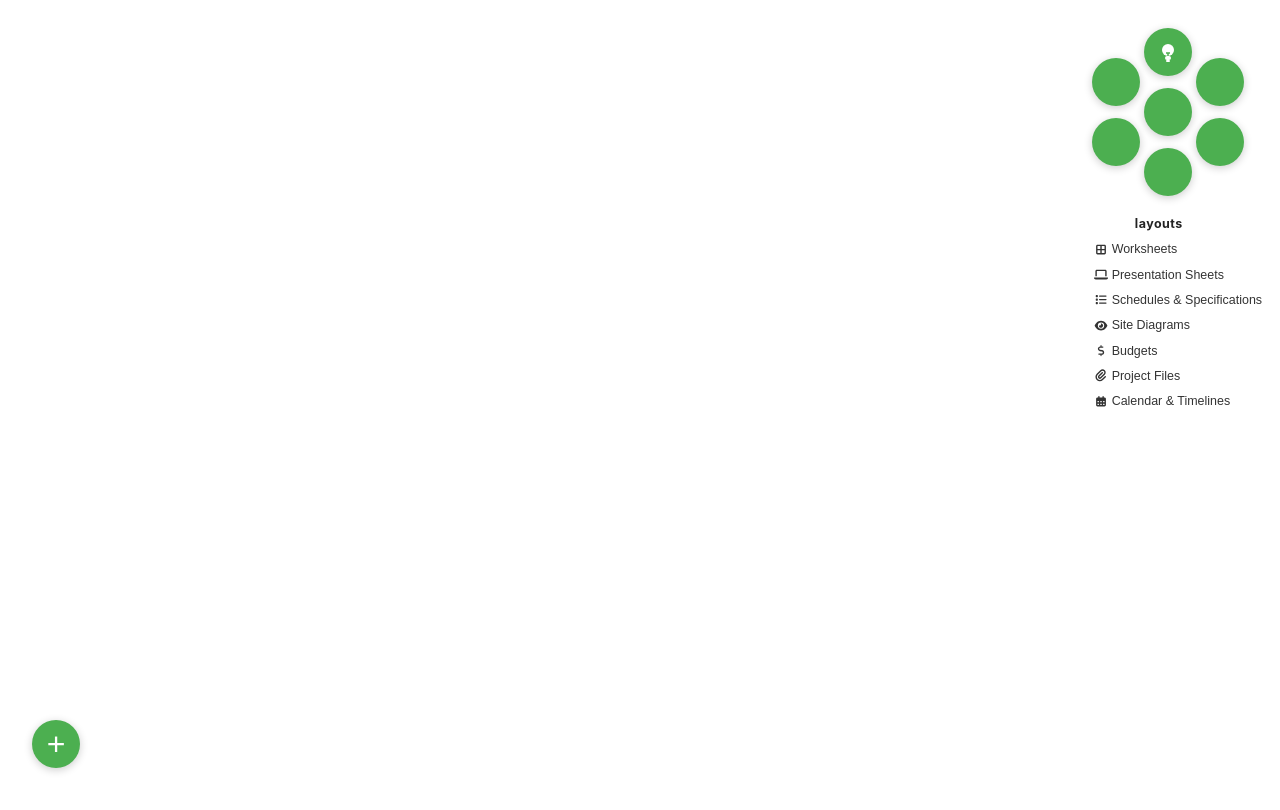
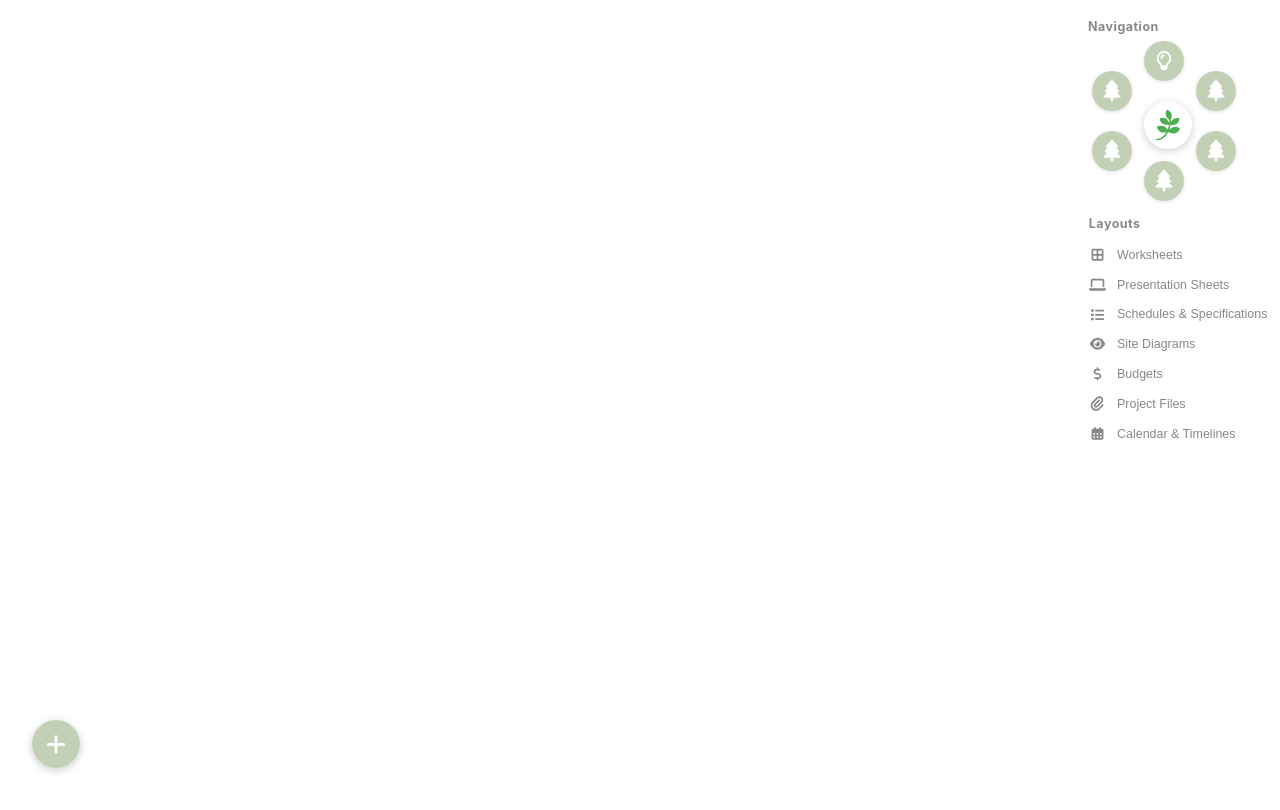
Before and after one commit to pacacodes/ELPACA, a React (Create React App) app in the folder frontend/: page / in a window 1280 px wide. Shown: the top 810 px of the page. Built offline with nearby package versions, Linux system fonts and the light colour scheme.

Commit message:
Add FontAwesome lightbulb icon and update button styles in App component

```diff
--- a/frontend/src/App.js
+++ b/frontend/src/App.js
@@ -1,8 +1,8 @@
 import React, { useState } from 'react';
 import { FontAwesomeIcon } from '@fortawesome/react-fontawesome';
-import { faTree, faCloud, faMountain, faThLarge, faLaptop, faList, faEye, faDollarSign, faPaperclip, faCalendarAlt } from '@fortawesome/free-solid-svg-icons';
+import { faTree, faCloud, faMountain, faThLarge, faLaptop, faList, faEye, faDollarSign, faPaperclip, faCalendarAlt, faPlus } from '@fortawesome/free-solid-svg-icons';
 import { faPagelines } from '@fortawesome/free-brands-svg-icons';
-// Removed duplicate import of faPagelines and faVine
+import { faLightbulb } from '@fortawesome/free-regular-svg-icons';
 
 function App() {
   const [popupOpen, setPopupOpen] = useState(false);
@@ -24,7 +24,7 @@ function App() {
           width: '48px',
           height: '48px',
           borderRadius: '50%',
-          background: '#4caf50',
+          background: 'rgba(168, 190, 150, 0.7)', // soft sage green, 70% opacity
           color: 'white',
           fontSize: '2rem',
           border: 'none',
@@ -33,11 +33,12 @@ function App() {
           display: 'flex',
           alignItems: 'center',
           justifyContent: 'center',
+          zIndex: 1002,
         }}
         aria-label="Add plant"
         onClick={() => setPopupOpen(true)}
       >
-        +
+        <FontAwesomeIcon icon={faPlus} style={{color: 'white', fontSize: '1.3rem'}} />
       </button>
 
       {/* Popup window */}
@@ -172,14 +173,19 @@ function App() {
         </div>
       )}
 
+      {/* Navigation title above circular array */}
+      <div style={{position:'fixed', right:'2rem', top:'1.2rem', width:'160px', display:'flex', justifyContent:'flex-start', marginBottom:'0.38rem', zIndex:1002}}>
+        <span style={{ color: '#888', fontWeight: 'bold', fontSize: '0.78rem', letterSpacing: '0.04em', textAlign: 'left' }}>Navigation</span>
+      </div>
       {/* Floating alpaca button in top right with 6 surrounding buttons */}
       <div style={{
         position: 'fixed',
         right: '2rem',
-        top: '2rem',
+        top: '2.8rem', // shift down to allow space for title
         width: '160px',
         height: '160px',
         pointerEvents: 'none',
+        zIndex: 1001,
       }}>
         {/* 6 surrounding buttons in a circle */}
         {[...Array(6)].map((_, i) => {
@@ -194,31 +200,27 @@ function App() {
                 position: 'absolute',
                 left: `${x}px`,
                 top: `${y}px`,
-                width: '48px',
-                height: '48px',
+                width: '40px',
+                height: '40px',
                 borderRadius: '50%',
-                background: '#4caf50',
-                color: 'white',
+                background: 'rgba(168, 190, 150, 0.7)',
                 border: 'none',
-                boxShadow: '0 2px 8px rgba(0,0,0,0.2)',
-                cursor: 'pointer',
+                boxShadow: '0 1px 4px rgba(0,0,0,0.12)',
                 display: 'flex',
                 alignItems: 'center',
                 justifyContent: 'center',
-                fontSize: '1.5rem',
+                fontSize: '1.2rem',
+                color: '#fff',
                 pointerEvents: 'auto',
+                zIndex: 1003,
               }}
               aria-label={`Circle button ${i+1}`}
             >
               {i === 0 ? (
-                <svg width="24" height="24" viewBox="0 0 24 24" fill="none" xmlns="http://www.w3.org/2000/svg">
-                  <circle cx="12" cy="10" r="6" fill="white" />
-                  <rect x="9" y="16" width="6" height="4" rx="2" fill="white" />
-                  <rect x="10" y="20" width="4" height="2" rx="1" fill="white" />
-                  <line x1="10" y1="13" x2="14" y2="13" stroke="#4caf50" strokeWidth="1.5" />
-                  <line x1="12" y1="13" x2="12" y2="16" stroke="#4caf50" strokeWidth="1.5" />
-                </svg>
-              ) : null}
+                <FontAwesomeIcon icon={faLightbulb} />
+              ) : (
+                <FontAwesomeIcon icon={faTree} />
+              )}
             </button>
           );
         })}
@@ -231,19 +233,20 @@ function App() {
             width: '48px',
             height: '48px',
             borderRadius: '50%',
-            background: '#4caf50',
-            color: 'white',
-            fontSize: '2rem',
+            background: '#fff',
+            color: '#4caf50',
             border: 'none',
             boxShadow: '0 2px 8px rgba(0,0,0,0.2)',
             cursor: 'pointer',
             display: 'flex',
             alignItems: 'center',
             justifyContent: 'center',
-            pointerEvents: 'auto',
+            fontSize: '2rem',
+            zIndex: 1004,
           }}
           aria-label="Alpaca"
         >
+          <FontAwesomeIcon icon={faPagelines} />
         </button>
       </div>
 
@@ -253,7 +256,7 @@ function App() {
         right: '2.5rem',
         top: 'calc(2rem + 180px)',
         display: 'flex',
-        flexDirection: 'column',
+        flexDirection: 'column', // restore to column
         alignItems: 'flex-start',
         gap: '0.35rem',
         background: 'rgba(60,60,60,0)',
@@ -262,59 +265,62 @@ function App() {
         boxShadow: 'none',
         minWidth: '60px',
         maxWidth: '140px',
+        zIndex: 1000,
       }}>
-        <div style={{width:'100%',display:'flex',justifyContent:'center',marginBottom:'0.18rem'}}>
-          <span style={{ color: '#222', fontWeight: 'bold', fontSize: '0.78rem', letterSpacing: '0.04em', textAlign: 'center', textTransform: 'lowercase' }}>layouts</span>
+        <div style={{width:'100%',display:'flex',justifyContent:'flex-start',marginBottom:'0.38rem'}}>
+          <span style={{ color: '#888', fontWeight: 'bold', fontSize: '0.78rem', letterSpacing: '0.04em', textAlign: 'left' }}>Layouts</span>
         </div>
+        <div style={{display:'flex',flexDirection:'column',gap:'0.35rem'}}>
           {/* Worksheets button */}
           <button style={{
-          display: 'flex', alignItems: 'center', gap: '0.25rem', background: 'rgba(60,60,60,0)', color: '#333', border: 'none', borderRadius: '6px', padding: '0.18rem 0.3rem', fontSize: '0.78rem', cursor: 'pointer', boxShadow: 'none', whiteSpace: 'nowrap', minWidth: '0'
+            display: 'flex', alignItems: 'center', gap: '0.7rem', background: 'rgba(60,60,60,0)', color: '#888', border: 'none', borderRadius: '6px', padding: '0.32rem 0.5rem', fontSize: '0.78rem', cursor: 'pointer', boxShadow: 'none', whiteSpace: 'nowrap', minWidth: '0'
           }}>
-          <FontAwesomeIcon icon={faThLarge} style={{fontSize:'0.9em'}} />
-          <span style={{fontSize:'0.78rem'}}>Worksheets</span>
+            <FontAwesomeIcon icon={faThLarge} style={{fontSize:'1.09em', marginLeft: '-0.5rem', color: '#888'}} />
+            <span style={{fontSize:'0.78rem', color: '#888'}}>Worksheets</span>
           </button>
           {/* Presentation Sheets button */}
           <button style={{
-          display: 'flex', alignItems: 'center', gap: '0.25rem', background: 'rgba(60,60,60,0)', color: '#333', border: 'none', borderRadius: '6px', padding: '0.18rem 0.3rem', fontSize: '0.78rem', cursor: 'pointer', boxShadow: 'none', whiteSpace: 'nowrap', minWidth: '0'
+            display: 'flex', alignItems: 'center', gap: '0.7rem', background: 'rgba(60,60,60,0)', color: '#888', border: 'none', borderRadius: '6px', padding: '0.32rem 0.5rem', fontSize: '0.78rem', cursor: 'pointer', boxShadow: 'none', whiteSpace: 'nowrap', minWidth: '0'
           }}>
-          <FontAwesomeIcon icon={faLaptop} style={{fontSize:'0.9em'}} />
-          <span style={{fontSize:'0.78rem'}}>Presentation Sheets</span>
+            <FontAwesomeIcon icon={faLaptop} style={{fontSize:'1.09em', marginLeft: '-0.5rem', color: '#888'}} />
+            <span style={{fontSize:'0.78rem', color: '#888'}}>Presentation Sheets</span>
           </button>
           {/* Schedules & Specifications button */}
           <button style={{
-          display: 'flex', alignItems: 'center', gap: '0.25rem', background: 'rgba(60,60,60,0)', color: '#333', border: 'none', borderRadius: '6px', padding: '0.18rem 0.3rem', fontSize: '0.78rem', cursor: 'pointer', boxShadow: 'none', whiteSpace: 'nowrap', minWidth: '0'
+            display: 'flex', alignItems: 'center', gap: '0.7rem', background: 'rgba(60,60,60,0)', color: '#888', border: 'none', borderRadius: '6px', padding: '0.32rem 0.5rem', fontSize: '0.78rem', cursor: 'pointer', boxShadow: 'none', whiteSpace: 'nowrap', minWidth: '0'
           }}>
-          <FontAwesomeIcon icon={faList} style={{fontSize:'0.9em'}} />
-          <span style={{fontSize:'0.78rem'}}>Schedules &amp; Specifications</span>
+            <FontAwesomeIcon icon={faList} style={{fontSize:'1.09em', marginLeft: '-0.5rem', color: '#888'}} />
+            <span style={{fontSize:'0.78rem', color: '#888'}}>Schedules &amp; Specifications</span>
           </button>
           {/* Site Diagrams button */}
           <button style={{
-          display: 'flex', alignItems: 'center', gap: '0.25rem', background: 'rgba(60,60,60,0)', color: '#333', border: 'none', borderRadius: '6px', padding: '0.18rem 0.3rem', fontSize: '0.78rem', cursor: 'pointer', boxShadow: 'none', whiteSpace: 'nowrap', minWidth: '0'
+            display: 'flex', alignItems: 'center', gap: '0.7rem', background: 'rgba(60,60,60,0)', color: '#888', border: 'none', borderRadius: '6px', padding: '0.32rem 0.5rem', fontSize: '0.78rem', cursor: 'pointer', boxShadow: 'none', whiteSpace: 'nowrap', minWidth: '0'
           }}>
-          <FontAwesomeIcon icon={faEye} style={{fontSize:'0.9em'}} />
-          <span style={{fontSize:'0.78rem'}}>Site Diagrams</span>
+            <FontAwesomeIcon icon={faEye} style={{fontSize:'1.09em', marginLeft: '-0.5rem', color: '#888'}} />
+            <span style={{fontSize:'0.78rem', color: '#888'}}>Site Diagrams</span>
           </button>
           {/* Budgets button */}
           <button style={{
-          display: 'flex', alignItems: 'center', gap: '0.25rem', background: 'rgba(60,60,60,0)', color: '#333', border: 'none', borderRadius: '6px', padding: '0.18rem 0.3rem', fontSize: '0.78rem', cursor: 'pointer', boxShadow: 'none', whiteSpace: 'nowrap', minWidth: '0'
+            display: 'flex', alignItems: 'center', gap: '0.7rem', background: 'rgba(60,60,60,0)', color: '#888', border: 'none', borderRadius: '6px', padding: '0.32rem 0.5rem', fontSize: '0.78rem', cursor: 'pointer', boxShadow: 'none', whiteSpace: 'nowrap', minWidth: '0'
           }}>
-          <FontAwesomeIcon icon={faDollarSign} style={{fontSize:'0.9em'}} />
-          <span style={{fontSize:'0.78rem'}}>Budgets</span>
+            <FontAwesomeIcon icon={faDollarSign} style={{fontSize:'1.09em', marginLeft: '-0.5rem', color: '#888'}} />
+            <span style={{fontSize:'0.78rem', color: '#888'}}>Budgets</span>
           </button>
           {/* Project Files button */}
           <button style={{
-          display: 'flex', alignItems: 'center', gap: '0.25rem', background: 'rgba(60,60,60,0)', color: '#333', border: 'none', borderRadius: '6px', padding: '0.18rem 0.3rem', fontSize: '0.78rem', cursor: 'pointer', boxShadow: 'none', whiteSpace: 'nowrap', minWidth: '0'
+            display: 'flex', alignItems: 'center', gap: '0.7rem', background: 'rgba(60,60,60,0)', color: '#888', border: 'none', borderRadius: '6px', padding: '0.32rem 0.5rem', fontSize: '0.78rem', cursor: 'pointer', boxShadow: 'none', whiteSpace: 'nowrap', minWidth: '0'
           }}>
-          <FontAwesomeIcon icon={faPaperclip} style={{fontSize:'0.9em'}} />
-          <span style={{fontSize:'0.78rem'}}>Project Files</span>
+            <FontAwesomeIcon icon={faPaperclip} style={{fontSize:'1.09em', marginLeft: '-0.5rem', color: '#888'}} />
+            <span style={{fontSize:'0.78rem', color: '#888'}}>Project Files</span>
           </button>
           {/* Calendar & Timelines button */}
           <button style={{
-          display: 'flex', alignItems: 'center', gap: '0.25rem', background: 'rgba(60,60,60,0)', color: '#333', border: 'none', borderRadius: '6px', padding: '0.18rem 0.3rem', fontSize: '0.78rem', cursor: 'pointer', boxShadow: 'none', whiteSpace: 'nowrap', minWidth: '0'
+            display: 'flex', alignItems: 'center', gap: '0.7rem', background: 'rgba(60,60,60,0)', color: '#888', border: 'none', borderRadius: '6px', padding: '0.32rem 0.5rem', fontSize: '0.78rem', cursor: 'pointer', boxShadow: 'none', whiteSpace: 'nowrap', minWidth: '0'
           }}>
-          <FontAwesomeIcon icon={faCalendarAlt} style={{fontSize:'0.9em'}} />
-          <span style={{fontSize:'0.78rem'}}>Calendar &amp; Timelines</span>
+            <FontAwesomeIcon icon={faCalendarAlt} style={{fontSize:'1.09em', marginLeft: '-0.5rem', color: '#888'}} />
+            <span style={{fontSize:'0.78rem', color: '#888'}}>Calendar &amp; Timelines</span>
           </button>
+        </div>
       </div>
     </div>
   );
--- a/package.json
+++ b/package.json
@@ -10,6 +10,7 @@
   "author": "",
   "license": "ISC",
   "dependencies": {
+    "@fortawesome/free-regular-svg-icons": "^7.0.1",
     "cors": "^2.8.5",
     "express": "^5.1.0"
   }
```
Also changed, not shown: 1 other file (tests, documents, lock files or other folders). Lines whose indentation alone changed are shown as unchanged.
